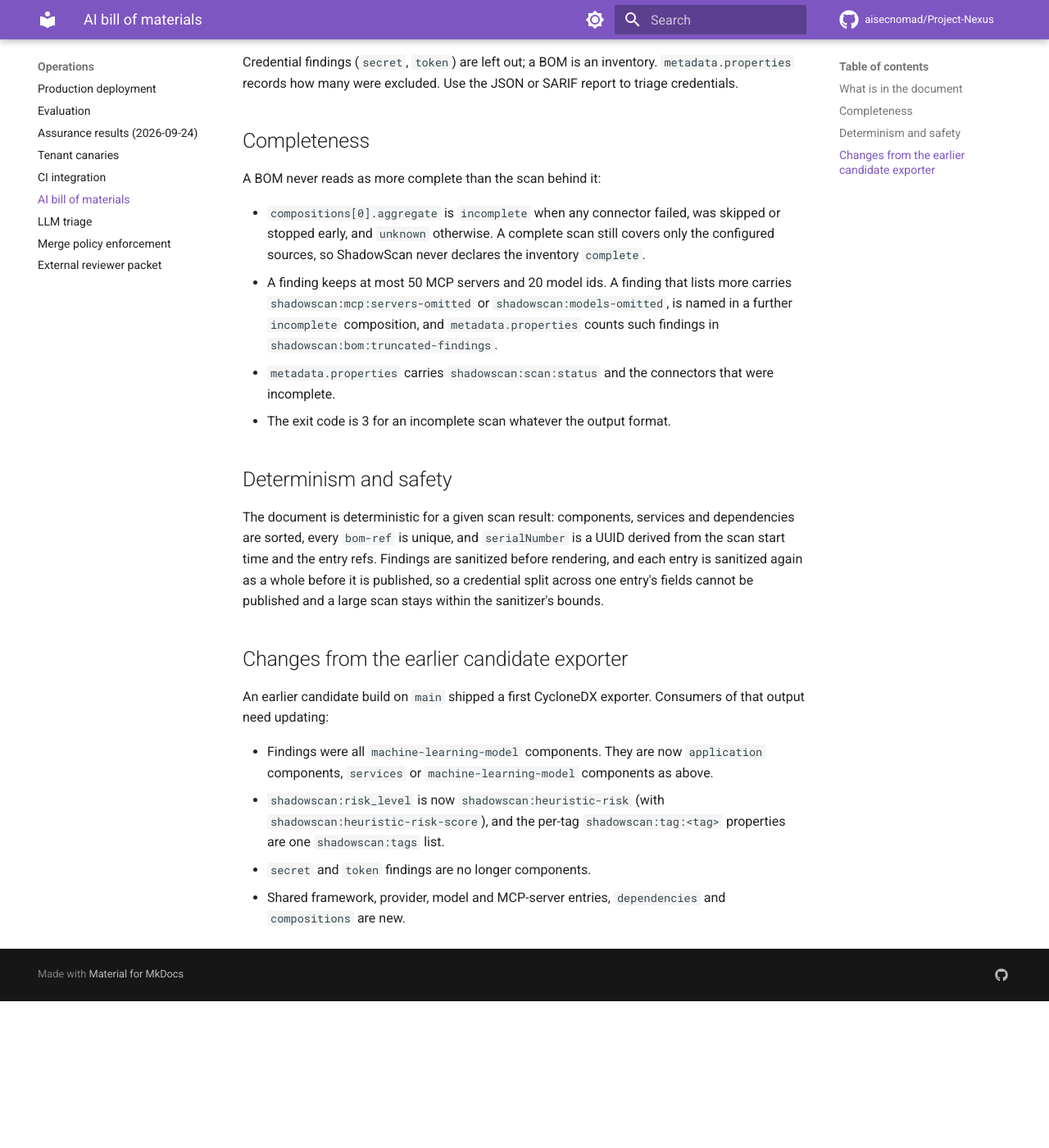
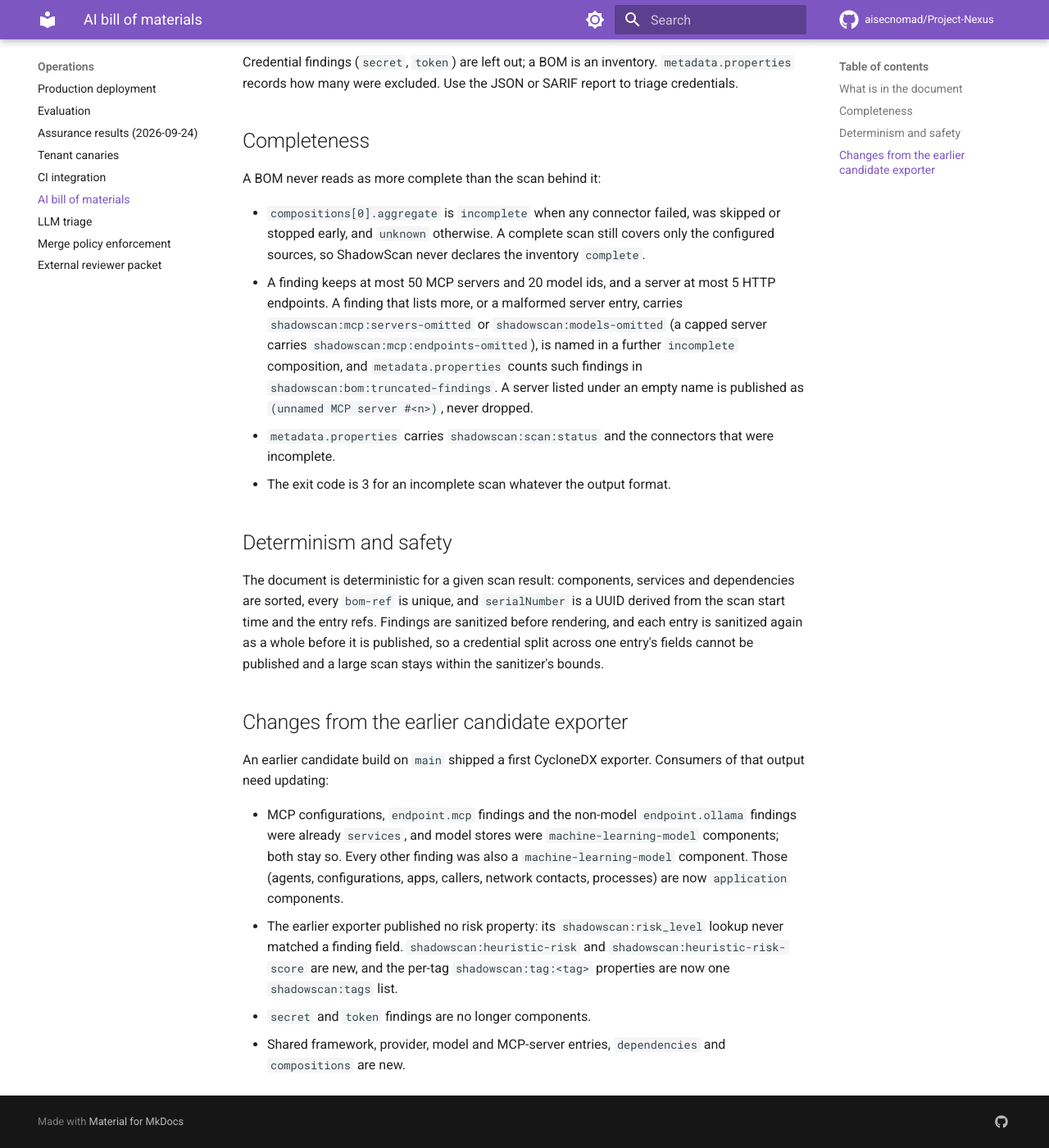
Before and after one commit to aisecnomad/Project-Nexus, an MkDocs documentation site: the page built from docs/operations/ai-bom.md, in a window 1280 px wide and 1400 px high, scrolled down 1349 px. Shown: the whole window at 82% size. Built offline with MkDocs 1.6.1 and Material for MkDocs 9.7.7, drawn with Linux system fonts in a browser that asks for light colours; comment, search, counter and statistics services are not loaded; before the commit the page ends 2570 px from its top, so only the background shows below that.

Commit message:
Never drop MCP servers or endpoints from the BOM silently
A follow-up review of the review-fix commit found three gaps:

- A server keyed by an empty name was left out of the BOM, and nothing
  recorded the omission. It is now published as "(unnamed MCP server
  #<n>)", and a malformed (non-object) entry counts toward
  shadowscan:mcp:servers-omitted and the incomplete composition.
- Endpoints were filtered by a lower-case prefix and capped at five
  without a trace. Schemes now match case-insensitively, and a capped
  server carries shadowscan:mcp:endpoints-omitted and marks its finding
  incomplete.
- A replayed endpoint record with an unhashable record_type or posture
  id raised TypeError and lost the whole export. Both are type-checked
  before the lookup, so they are skipped or dropped with a warning.

The migration notes also overstated how far the earlier exporter
differed: it already put MCP and Ollama inventories in services, and
its risk_level property never matched a field, so risk was never
published.

Signed-off-by: Claude <noreply@anthropic.com>
Co-Authored-By: Claude Opus 5.5 <noreply@anthropic.com>
Claude-Session: https://claude.ai/code/session_014Zj7MwxeXJNuueGpMTpVQ1

```diff
--- a/docs/operations/ai-bom.md
+++ b/docs/operations/ai-bom.md
@@ -47,11 +47,14 @@ A BOM never reads as more complete than the scan behind it:
   was skipped or stopped early, and `unknown` otherwise. A complete scan
   still covers only the configured sources, so ShadowScan never declares the
   inventory `complete`.
-- A finding keeps at most 50 MCP servers and 20 model ids. A finding that
-  lists more carries `shadowscan:mcp:servers-omitted` or
-  `shadowscan:models-omitted`, is named in a further `incomplete`
+- A finding keeps at most 50 MCP servers and 20 model ids, and a server at
+  most 5 HTTP endpoints. A finding that lists more, or a malformed server
+  entry, carries `shadowscan:mcp:servers-omitted` or
+  `shadowscan:models-omitted` (a capped server carries
+  `shadowscan:mcp:endpoints-omitted`), is named in a further `incomplete`
   composition, and `metadata.properties` counts such findings in
-  `shadowscan:bom:truncated-findings`.
+  `shadowscan:bom:truncated-findings`. A server listed under an empty name is
+  published as `(unnamed MCP server #<n>)`, never dropped.
 - `metadata.properties` carries `shadowscan:scan:status` and the connectors
   that were incomplete.
 - The exit code is 3 for an incomplete scan whatever the output format.
@@ -70,12 +73,17 @@ cannot be published and a large scan stays within the sanitizer's bounds.
 An earlier candidate build on `main` shipped a first CycloneDX exporter.
 Consumers of that output need updating:
 
-- Findings were all `machine-learning-model` components. They are now
-  `application` components, `services` or `machine-learning-model`
-  components as above.
-- `shadowscan:risk_level` is now `shadowscan:heuristic-risk` (with
-  `shadowscan:heuristic-risk-score`), and the per-tag `shadowscan:tag:<tag>`
-  properties are one `shadowscan:tags` list.
+- MCP configurations, `endpoint.mcp` findings and the non-model
+  `endpoint.ollama` findings were already `services`, and model stores were
+  `machine-learning-model` components; both stay so. Every other finding was
+  also a `machine-learning-model` component. Those (agents, configurations,
+  apps, callers, network contacts, processes) are now `application`
+  components.
+- The earlier exporter published no risk property: its
+  `shadowscan:risk_level` lookup never matched a finding field.
+  `shadowscan:heuristic-risk` and `shadowscan:heuristic-risk-score` are new,
+  and the per-tag `shadowscan:tag:<tag>` properties are now one
+  `shadowscan:tags` list.
 - `secret` and `token` findings are no longer components.
 - Shared framework, provider, model and MCP-server entries, `dependencies`
   and `compositions` are new.
```
Also changed, not shown: CHANGELOG.md (+6 -4 lines), docs/production.md (+7 -5 lines), 4 other files.
